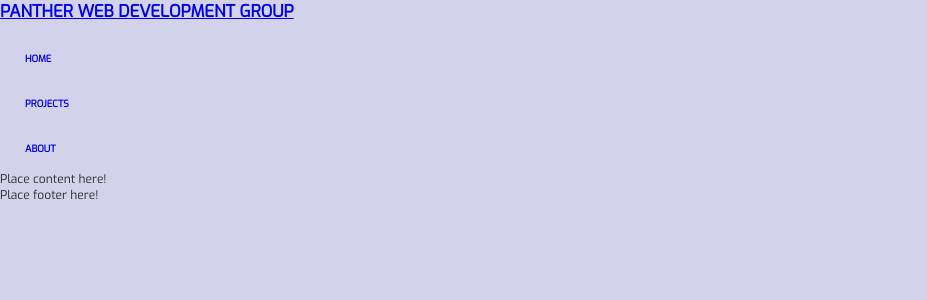
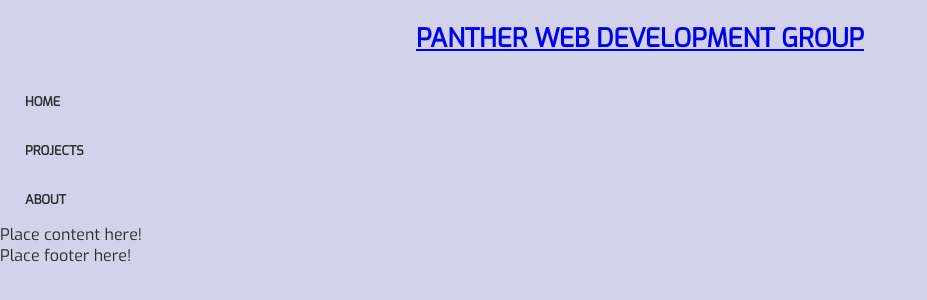
Before and after one commit to NectarCoder/pantherweb-website, a plain HTML site: page docs/index.html in a window 1280 px wide. Shown: the whole page, without its empty margins (0-927 px from the left). Drawn offline with Linux system fonts and the light colour scheme.

Commit message:
Updating

```diff
--- a/docs/index.css
+++ b/docs/index.css
@@ -13,7 +13,7 @@
 	--fg-color-dark: rgb(var(--fg-color-dark__rgb) / 1);
 	/* Default options */
 	--font-family: Exo, Helvetica, Arial, sans-serif;
-	--root-font-size: 12px;
+	--root-font-size: 16px;
 
 	font-family: var(--font-family);
 	font-size: var(--root-font-size);
@@ -33,17 +33,24 @@ body {
 }
 
 #pw-hero {
-	min-height: 35px;
+	min-height: 75px;
 	display: flex;
-	align-content: center;
+	flex-flow: row wrap;
+	place-content: center;
 }
 
 #pw-heading {
-	font-size: 1.4em;
+	font-size: 1.6em;
 	margin: 0;
 	padding: 0;
 	text-align: center;
 	text-transform: uppercase;
+}
+
+#pw-heading-link {
+	padding: 10px 17px;
+	text-decoration: none;
+	color: inherit;
 }
 
 #pw-nav {
@@ -66,6 +73,7 @@ body {
 }
 
 #pw-nav-list > .pw-nav-item > .pw-nav-link {
+	color: inherit;
 	display: inline-block;
 	padding: 16px 25px;
 	text-decoration: none;
```
